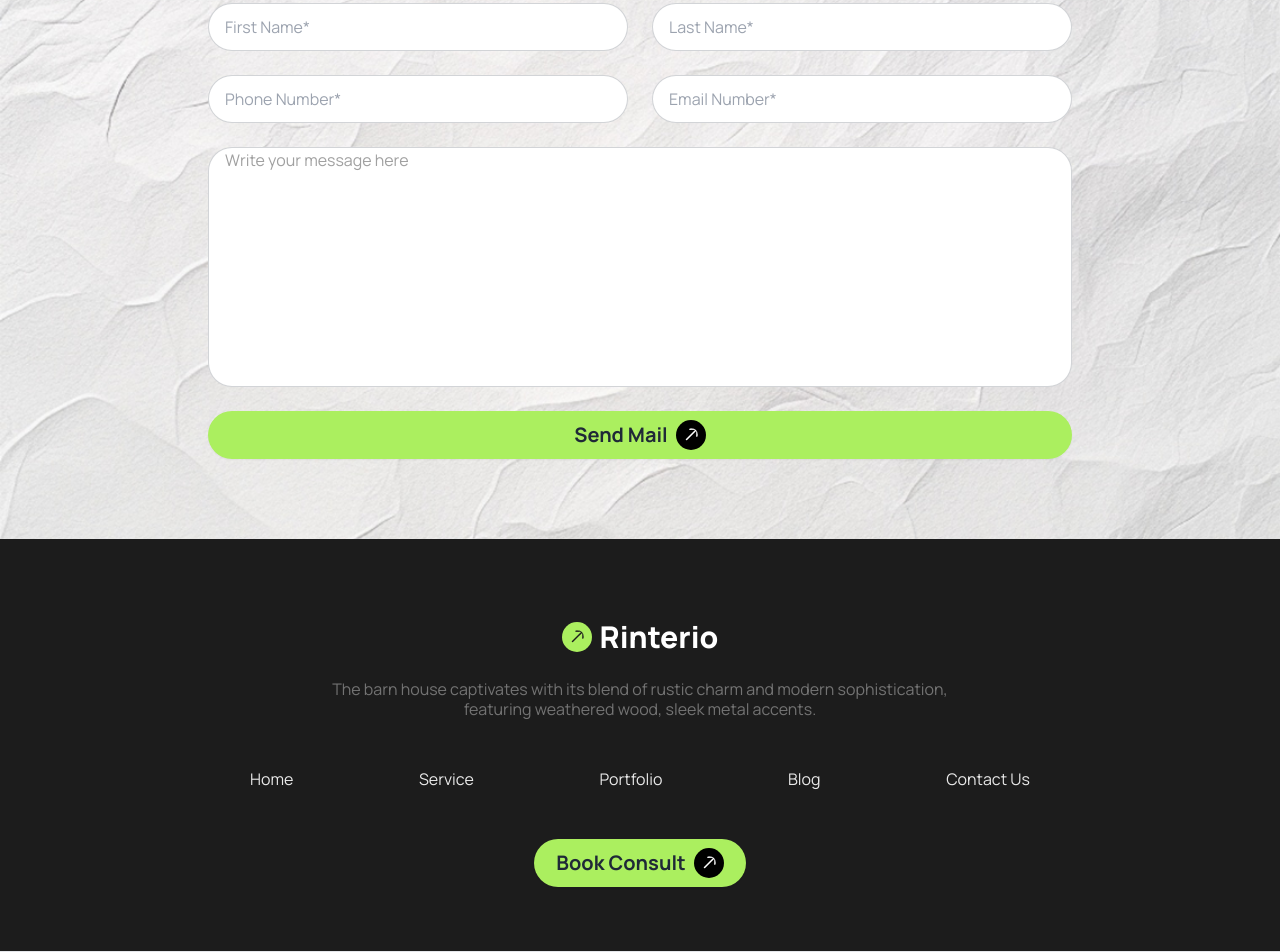
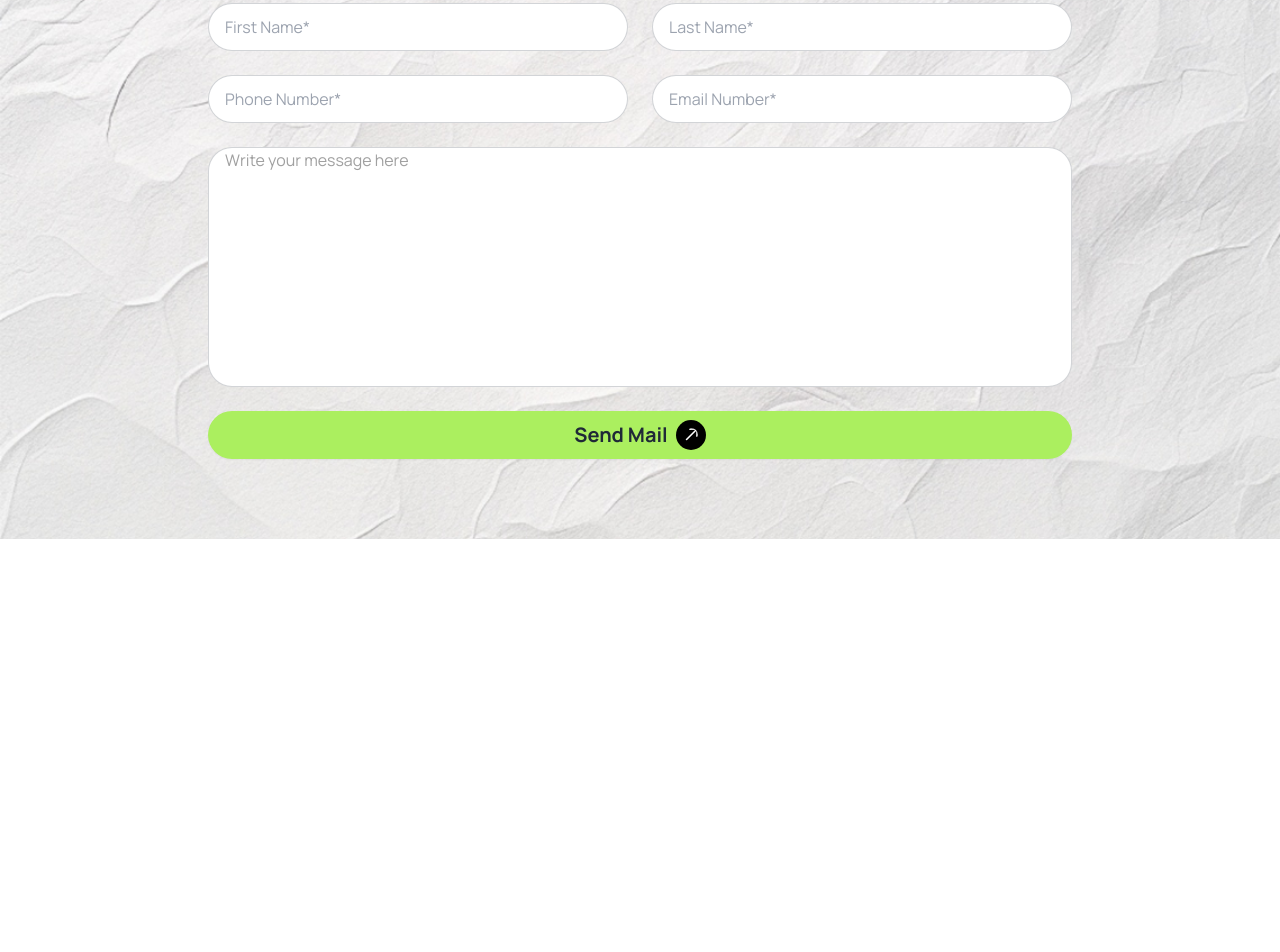
Before and after one commit to fa-mishuk/assignment-03, a plain HTML site: page index.html in a window 1280 px wide. Shown: the part 3254-4206 px from the top of the page. After the commit the page ends 3793 px from the top, so only its background shows below. Drawn offline with nearby package versions, Linux system fonts and the light colour scheme.

Commit message:
receive my repository

```diff
--- a/index.html
+++ b/index.html
@@ -354,39 +354,7 @@
     <!-- Main Section done -->
 
     <!-- Footer Section Start -->
-    <div class="bg-[#1C1C1C]">
-        <div class="pt-8 pb-10 mx-9 lg:mx-24 lg:pt-20 lg:pb-16">
-            <div class="grid mb-4 lg:mb-6">
-                <div class="flex items-center justify-center gap-2">
-                    <img class="p-2 rounded-full text-black bg-[#ABEF5FFF]" src="assets/arrow.png.png" alt="">
-                    <a class="text-3xl font-extrabold text-white">Rinterio</a>
-                </div>
-            </div>
-            <div class="grid">
-                <p class="text-sm px-5 text-[#737373] lg:text-[16px] lg:mx-auto lg:w-[678px] items-center text-center">
-                    The barn house captivates with its blend of rustic charm and modern sophistication,
-                    featuring weathered wood, sleek metal accents.
-                </p>
-            </div>
 
-            <div>
-                <nav class="grid gap-4 my-8 text-center text-[#E9E9E9] lg:mx-auto lg:w-[780px] lg:my-12 lg:flex lg:justify-between">
-                    <a class="">Home</a>
-                    <a class="">Service</a>
-                    <a class="">Portfolio</a>
-                    <a class="">Blog</a>
-                    <a class="">Contact Us</a>
-                  </nav>
-            </div>
-            <div class="text-center">
-                <button class="btn rounded-3xl border-none bg-[#ABEF5FFF] text-xl font-bold w-full lg:w-[212px]">
-                    Book Consult
-                    <img class="p-2 bg-black rounded-full" src="assets/row2.png.png" alt="">
-                </button>
-            </div>
-        </div>
-        <hr class="text-[#737373]">
-    </div>
     <!-- Footer Section done -->
 </body>
 
```
